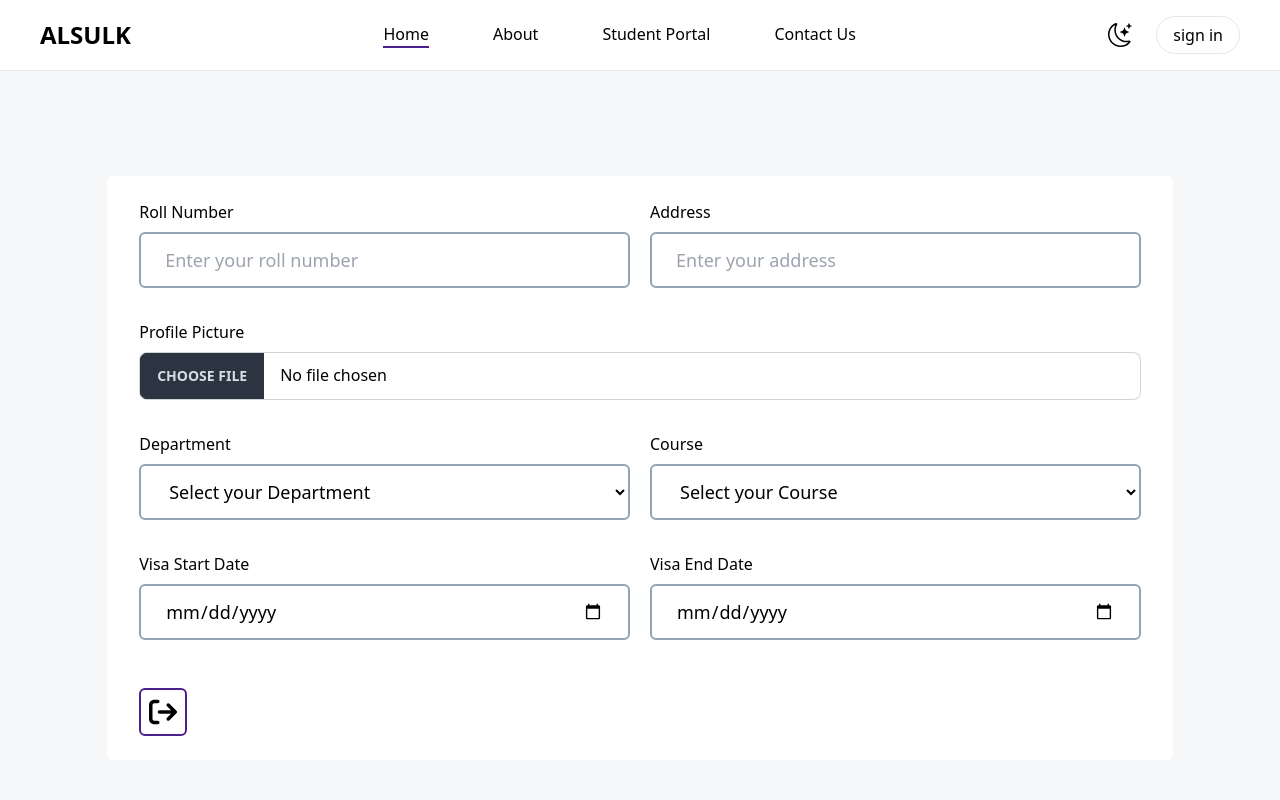
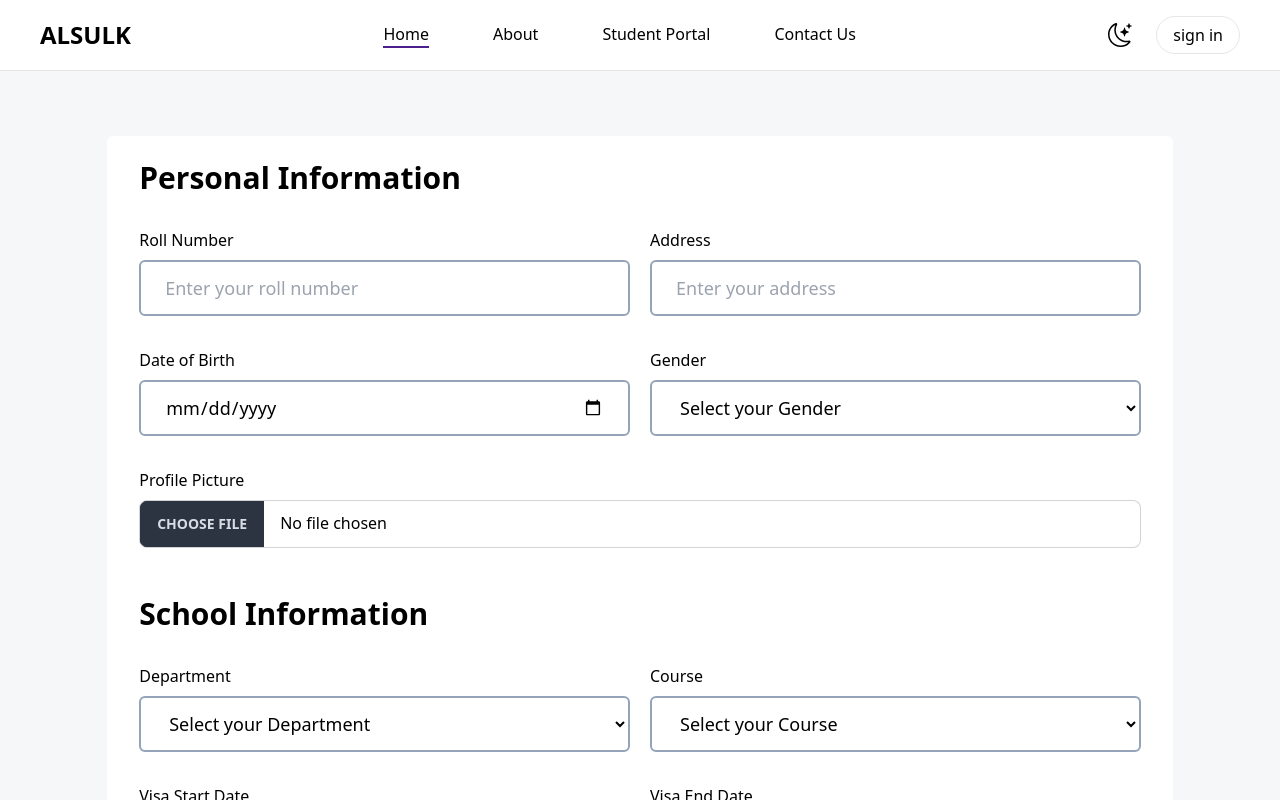
Before and after one commit to mulbahoplanojames/Harmony_Coalition_Project, a React (Vite) app: page /student_profile in a window 1280 px wide. Built offline with nearby package versions, Linux system fonts and the light colour scheme.

Commit message:
Working on the student profile component

```diff
--- a/src/App.jsx
+++ b/src/App.jsx
@@ -30,10 +30,6 @@ const App = () => {
             <Route path="/student-portal" element={<StudentPortal />} />
             <Route path="/contact-us" element={<ContactUs />} />
             <Route path="/student_profile" element={<StudentProfile />} />
-            <Route
-              path="/student_profile/next_profile"
-              element={<NextProfile />}
-            />
           </Route>
 
           {/* 404 Page */}
--- a/src/Pages/Student_Profile/StudentProfile.jsx
+++ b/src/Pages/Student_Profile/StudentProfile.jsx
@@ -1,11 +1,23 @@
-import { FaArrowRightFromBracket } from "react-icons/fa6";
-import { Link } from "react-router-dom";
+import { useState } from "react";
 
 const StudentProfile = () => {
+  const [studentDate, setStudentDate] = useState({
+    roll_number: "",
+    address: "",
+    date_of_birth: "",
+    gender: "",
+    avatar_image: "",
+    department: "",
+    Course: "",
+    visa_start_date: "",
+    visa_end_date: "",
+  });
+
   return (
     <>
       <div className="w-full">
-        <div className="md:w-[90%] w-full bg-white h-fit py-6 md:px-8 px-4 rounded-md mx-auto my-20">
+        <form className="md:w-[90%] w-full bg-white h-fit py-6 md:px-8 px-4 rounded-md mx-auto mb-20 mt-10">
+          <h1 className="text-3xl font-bold pb-8    ">Personal Information</h1>
           {/* //Roll numer and Address  */}
           <div className="w-full flex justify-center items-center gap-5 md:flex-nowrap flex-wrap mb-8">
             {/* roll number  */}
@@ -18,6 +30,13 @@ const StudentProfile = () => {
                 name="roll_number"
                 className="text-lg w-full border-2 border-slate-400 bg-transparent h-14 px-6 rounded-md outline-none"
                 placeholder="Enter your roll number"
+                value={studentDate.roll_number}
+                onChange={(e) =>
+                  setStudentDate({
+                    ...studentDate,
+                    roll_number: e.target.value,
+                  })
+                }
               />
             </div>
 
@@ -31,11 +50,65 @@ const StudentProfile = () => {
                 name="address"
                 placeholder="Enter your address"
                 className="text-lg w-full border-2 border-slate-400 bg-transparent h-14 px-6 rounded-md outline-none"
+                value={studentDate.address}
+                onChange={(e) =>
+                  setStudentDate({
+                    ...studentDate,
+                    address: e.target.value,
+                  })
+                }
               />
             </div>
           </div>
 
-          {/* profile picture and Gender  */}
+          {/* // date of birth and gender  */}
+          <div className="w-full flex justify-center items-center gap-5 md:flex-nowrap flex-wrap mb-8">
+            {/* date of birth  */}
+            <div className="w-full">
+              <label htmlFor="date_of_birth" className="inline-block pb-2">
+                Date of Birth
+              </label>
+              <input
+                type="date"
+                name="date_of_birth"
+                className="text-lg w-full border-2 border-slate-400 bg-transparent h-14 px-6 rounded-md outline-none"
+                value={studentDate.date_of_birth}
+                onChange={(e) =>
+                  setStudentDate({
+                    ...studentDate,
+                    date_of_birth: e.target.value,
+                  })
+                }
+              />
+            </div>
+
+            {/* gender  */}
+            <div className="w-full">
+              <label htmlFor="gender" className="inline-block pb-2">
+                Gender
+              </label>
+              <select
+                name="gender"
+                className="text-lg w-full border-2 border-slate-400 bg-transparent h-14 px-6 rounded-md outline-none"
+                value={studentDate.gender}
+                onChange={(e) =>
+                  setStudentDate({
+                    ...studentDate,
+                    gender: e.target.value,
+                  })
+                }
+              >
+                <option value="gender" selected hidden>
+                  Select your Gender
+                </option>
+                <option value="male">Male</option>
+                <option value="female">Female</option>
+                <option value="other">Other</option>
+              </select>
+            </div>
+          </div>
+
+          {/* profile picture  */}
           <div className="w-full mb-8">
             <label htmlFor="profile_picture" className="inline-block pb-2">
               Profile Picture
@@ -45,8 +118,17 @@ const StudentProfile = () => {
               type="file"
               name="profile_picture"
               className="file-input file-input-bordered w-full"
+              value={studentDate.avatar_image}
+              onChange={(e) =>
+                setStudentDate({
+                  ...studentDate,
+                  avatar_image: e.target.value,
+                })
+              }
             />
           </div>
+
+          <h1 className="text-3xl font-bold pb-8 pt-4">School Information</h1>
 
           {/* // Department and Course */}
           <div className="w-full flex justify-center items-center gap-5 md:flex-nowrap flex-wrap mb-8">
@@ -58,6 +140,10 @@ const StudentProfile = () => {
               <select
                 name="department"
                 className="text-lg w-full border-2 border-slate-400 bg-transparent h-14 px-6 rounded-md outline-none"
+                value={studentDate.department}
+                onChange={(e) =>
+                  setStudentDate({ ...studentDate, department: e.target.value })
+                }
               >
                 <option value="department" selected hidden>
                   Select your Department
@@ -80,6 +166,10 @@ const StudentProfile = () => {
               <select
                 name="department"
                 className="text-lg w-full border-2 border-slate-400 bg-transparent h-14 px-6 rounded-md outline-none"
+                value={studentDate.course}
+                onChange={(e) =>
+                  setStudentDate({ ...studentDate, course: e.target.value })
+                }
               >
                 <option value="course" selected hidden>
                   Select your Course
@@ -127,6 +217,13 @@ const StudentProfile = () => {
                 type="date"
                 name="visa_start_date"
                 className="text-lg w-full border-2 border-slate-400 bg-transparent h-14 px-6 rounded-md outline-none"
+                value={studentDate.visa_start_date}
+                onChange={(e) =>
+                  setStudentDate({
+                    ...studentDate,
+                    visa_start_date: e.target.value,
+                  })
+                }
               />
             </div>
 
@@ -139,13 +236,25 @@ const StudentProfile = () => {
                 type="date"
                 name="visa_end_date"
                 className="text-lg w-full border-2 border-slate-400 bg-transparent h-14 px-6 rounded-md outline-none"
+                value={studentDate.visa_end_date}
+                onChange={(e) =>
+                  setStudentDate({
+                    ...studentDate,
+                    visa_end_date: e.target.value,
+                  })
+                }
               />
             </div>
           </div>
-          <Link to={"/student_profile/next_profile"}>
-            <FaArrowRightFromBracket className="cursor-pointer mt-12 text-end p-2 text-5xl border-2 border-primary_main rounded-md " />
-          </Link>
-        </div>
+
+          {/* submit button  */}
+          <button
+            type="submit"
+            className="md:w-[20%] w-[50%] mt-2 mb-4 bg-primary_main text-white py-3 px-6 rounded-md hover:bg-opacity-70"
+          >
+            Submit
+          </button>
+        </form>
       </div>
     </>
   );
```
